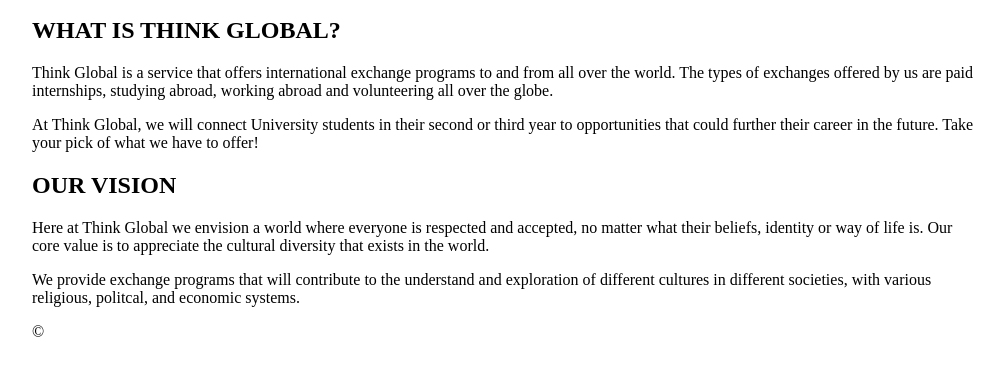
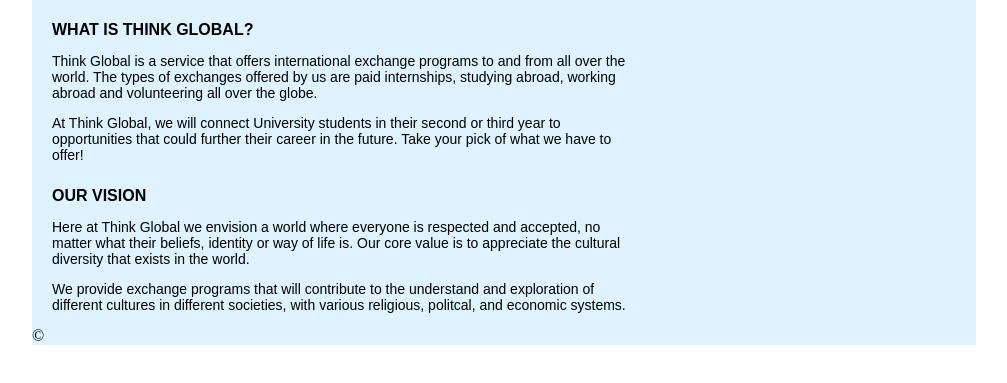
Before and after one commit to sumi-mk/website-repository, a plain HTML site: page index.html in a window 1280 px wide. Shown: the part 209-592 px from the top of the page, without its empty margins (136-1143 px from the left). Drawn offline with nearby package versions, Linux system fonts and the light colour scheme.

Commit message:
Adding style to body text and header text.

```diff
--- a/css/style.css
+++ b/css/style.css
@@ -34,3 +34,25 @@ a {
   font-family: "arial";
 
   }
+
+body {
+background-color:#def3ff;
+}
+
+
+article {
+max-width: 580px;
+padding-left: 20px;
+font-family: "arial";
+font-size: 14px;
+
+}
+
+h2 {
+font-family: "arial";
+font-size: 16px;
+padding-right: 15px;
+padding-top: 10px
+
+
+}
```
